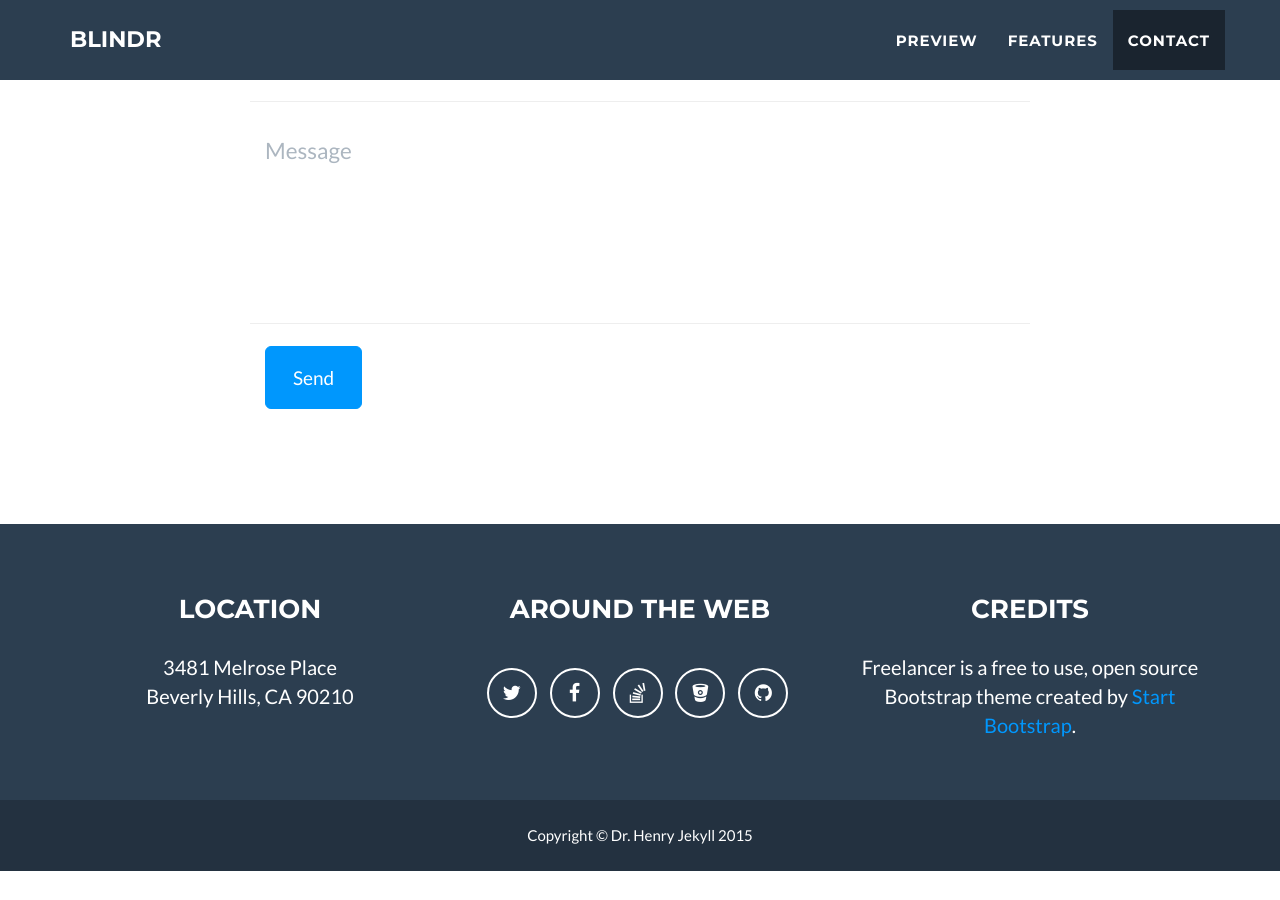
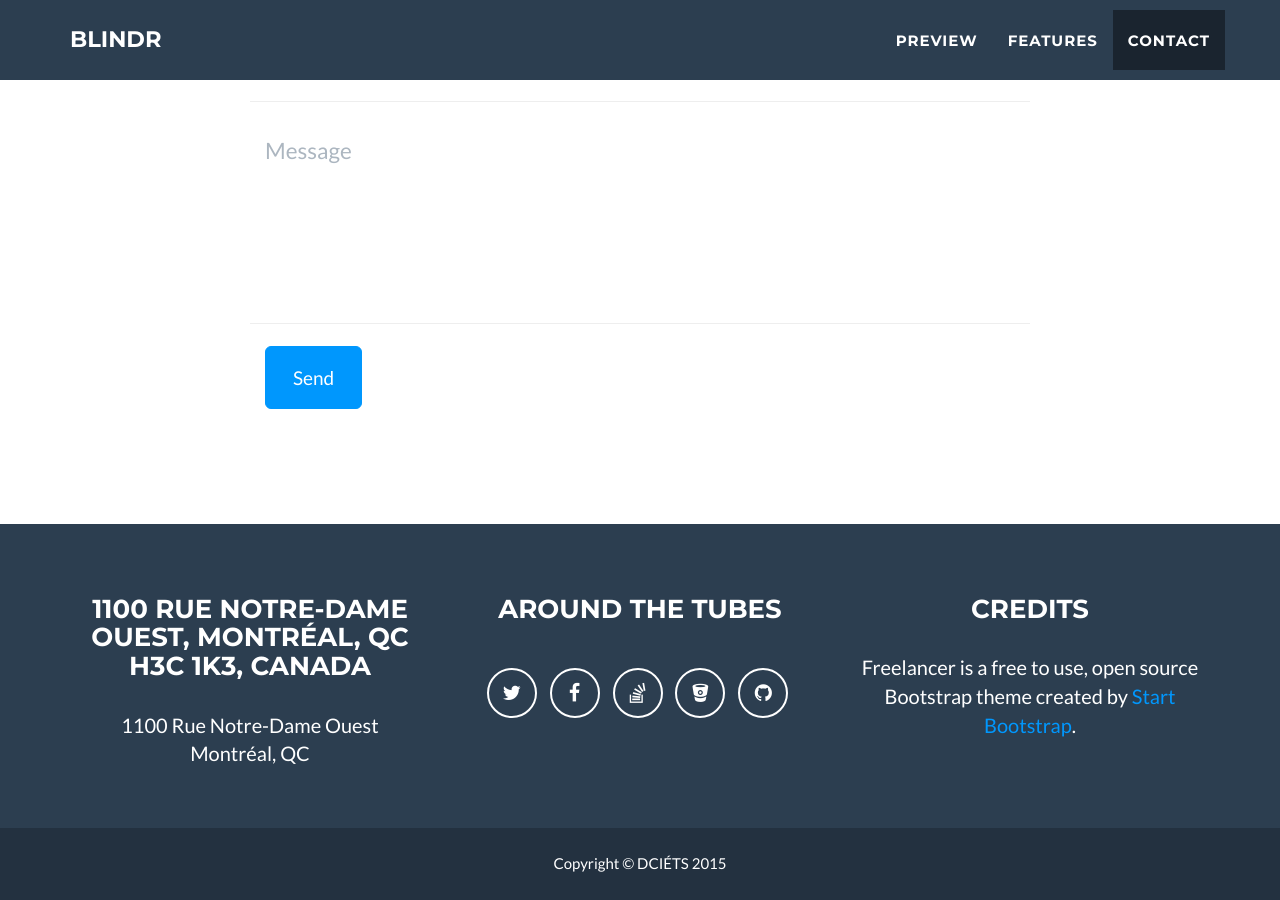
Before and after one commit to theblindr/blindr, a Jekyll site: the page built from index.html, in a window 1280 px wide and 900 px high, scrolled down 1940 px. Built offline with Jekyll 4.4.1, drawn with Linux system fonts in a browser that asks for light colours; before the commit the page ends 2811 px from its top, so only the background shows below that.

Commit message:
Footer and stuff

```diff
--- a/_config.yml
+++ b/_config.yml
@@ -15,28 +15,28 @@ color:
 
 # Footer settings
 footer:
-  copyright: Dr. Henry Jekyll
-  location: Location
-  social: Around the Web
+  copyright: DCIÉTS
+  location: 1100 Rue Notre-Dame Ouest, Montréal, QC H3C 1K3, Canada
+  social: Around the Tubes
   credits: Credits
 
 # Social networks usernames (many more available: google-plus, flickr, dribbble, pinterest, instagram, tumblr, linkedin, etc.)
 social:
   - title: twitter
-    url: http://twitter.com/jekyllrb
+    url: http://twitter.com/dciets
   - title: facebook
+    url: https://www.facebook.com/dciets
+  - title: stack-overflow
     url:
-  - title: stack-overflow
-    url: http://stackoverflow.com/questions/tagged/jekyll
   - title: bitbucket
-    url: http://bitbucket.org/jekyll
+    url:
   - title: github
-    url: http://github.com/jekyll
+    url: https://github.com/dciets/
 
 # Postal address (add as many lines as necessary)
 address:
-  - line: 3481 Melrose Place
-  - line: Beverly Hills, CA 90210
+  - line: 1100 Rue Notre-Dame Ouest
+  - line: Montréal, QC
 
 # Credits content
 credits: 'Freelancer is a free to use, open source Bootstrap theme created by <a href="http://startbootstrap.com">Start Bootstrap</a>.'
--- a/_includes/contact.html
+++ b/_includes/contact.html
@@ -3,7 +3,7 @@
         <div class="container">
             <div class="row">
                 <div class="col-lg-12 text-center">
-                    <h2>Contact Me</h2>
+                    <h2>Contact Us</h2>
                     <hr class="star-primary">
                 </div>
             </div>
--- a/_includes/contact_static.html
+++ b/_includes/contact_static.html
@@ -3,7 +3,7 @@
 	<div class="container">
 		<div class="row">
 			<div class="col-lg-12 text-center">
-				<h2>Contact Me</h2>
+				<h2>Contact Us</h2>
 				<hr class="star-primary">
 			</div>
 		</div>
```
